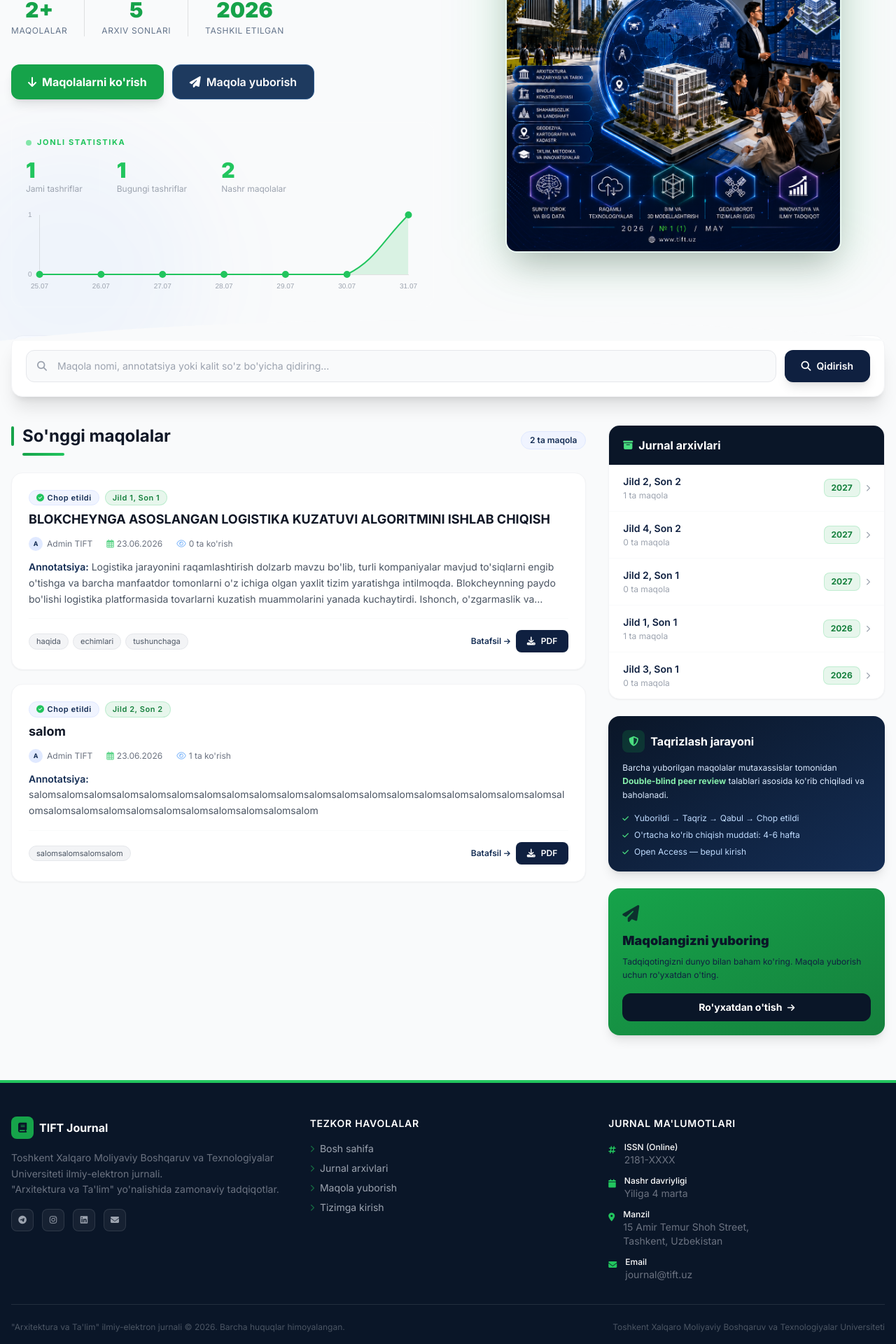
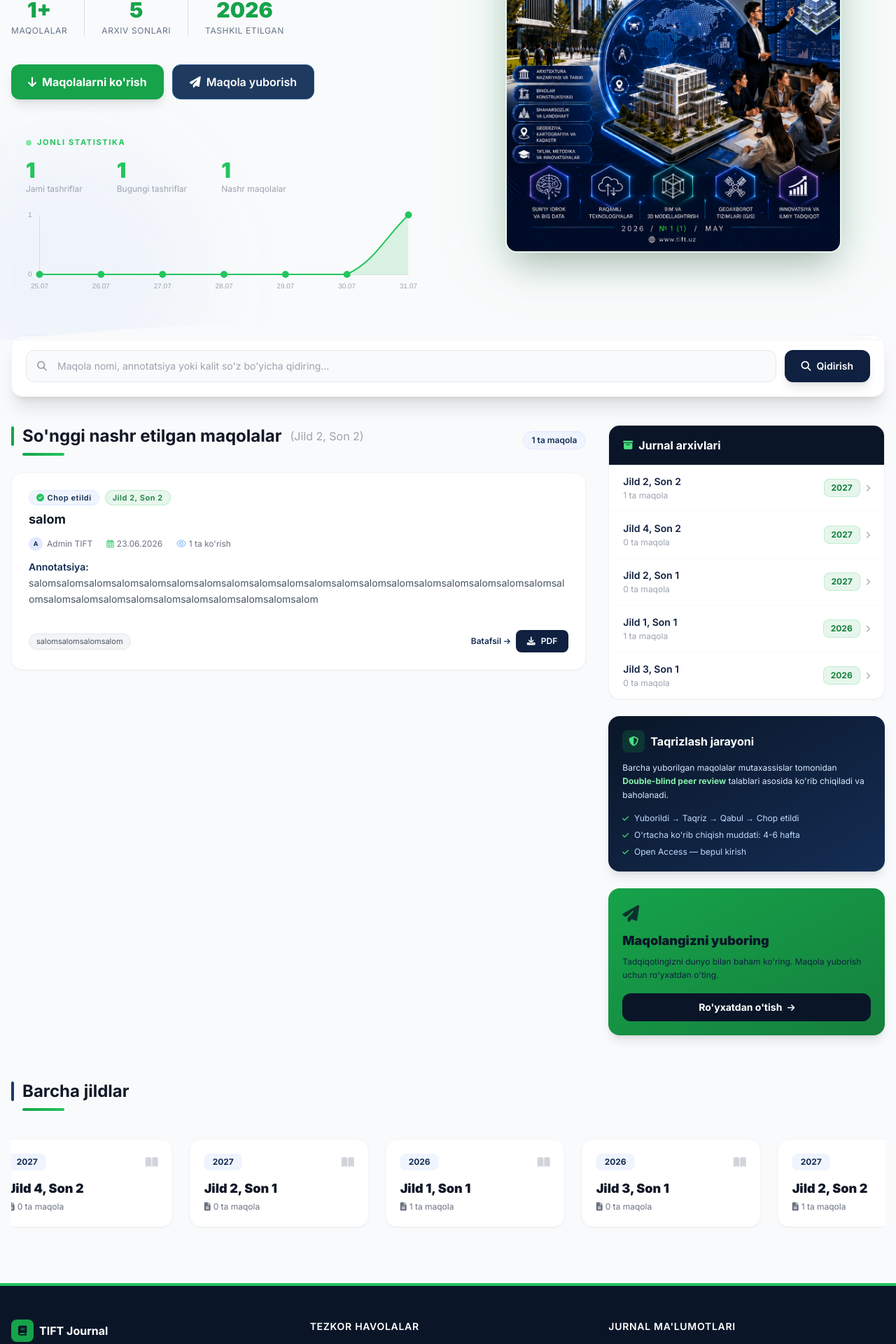
Before and after one commit to zzokirov/Tift_ojs_journal, a Django app: page / in a window 1280 px wide. Shown: the part 480-2400 px from the top of the page at 70% size. Run offline with Django 5.2, Linux system fonts and the light colour scheme; data comes from the database, SQL or seed files in the repository.

Commit message:
feat: add homepage issue slider and admin article issue tabs

```diff
--- a/journal/views.py
+++ b/journal/views.py
@@ -35,7 +35,15 @@ def index(request):
         week_data = []
 
     query = request.GET.get('q')
-    recent_articles = Article.objects.filter(status='published').order_by('-created_at')
+    issues = JournalIssue.objects.all().order_by('-year', '-number')
+    latest_issue = issues.first()
+    total_articles = Article.objects.filter(status='published').count()
+
+    if latest_issue:
+        recent_articles = Article.objects.filter(issue=latest_issue, status='published').order_by('-created_at')
+    else:
+        recent_articles = Article.objects.filter(status='published').order_by('-created_at')
+
     if query:
         recent_articles = recent_articles.filter(
             Q(title__icontains=query) |
@@ -46,10 +54,12 @@ def index(request):
             Q(author__last_name__icontains=query) |
             Q(author__username__icontains=query)
         )
-    recent_articles = recent_articles[:10]
-    issues = JournalIssue.objects.all().order_by('-year', '-number')
+    recent_articles = recent_articles[:4]
+
     return render(request, 'index.html', {
         'recent_articles': recent_articles,
+        'latest_issue': latest_issue,
+        'total_articles': total_articles,
         'issues': issues,
         'query': query,
         'total_visitors': total_visitors,
--- a/templates/index.html
+++ b/templates/index.html
@@ -300,7 +300,11 @@ if (ctx) {
                 <div>
                     <h2 class="text-2xl font-bold text-gray-900 flex items-center gap-3">
                         <span class="w-1 h-7 bg-green-600 rounded-full block"></span>
-                        {% if query %}{% trans "Qidiruv natijalari" %}{% else %}{% trans "So'nggi maqolalar" %}{% endif %}
+                        {% if query %}
+                            {% trans "Qidiruv natijalari" %}
+                        {% else %}
+                            {% trans "So'nggi nashr etilgan maqolalar" %} {% if latest_issue %}<span class="text-gray-400 text-base font-normal">(Jild {{ latest_issue.volume }}, Son {{ latest_issue.number }})</span>{% endif %}
+                        {% endif %}
                     </h2>
                     <div class="section-divider mt-2 ml-4"></div>
                 </div>
@@ -487,4 +491,56 @@ if (ctx) {
     </div>
 </section>
 
+<!-- BARCHA JILDLAR KARUSELI -->
+<section class="site-container px-4 pb-16">
+    <div class="flex items-center justify-between mb-6">
+        <div>
+            <h2 class="text-2xl font-bold text-gray-900 flex items-center gap-3">
+                <span class="w-1 h-7 bg-navy-600 rounded-full block"></span>
+                {% trans "Barcha jildlar" %}
+            </h2>
+            <div class="section-divider mt-2 ml-4"></div>
+        </div>
+    </div>
+
+    <div class="relative overflow-hidden group py-4">
+        <div class="flex space-x-6 animate-marquee group-hover:pause" style="width: max-content;">
+            {% for issue in issues %}
+            <a href="{% url 'issue_detail' issue.pk %}" class="block bg-white border border-gray-100 p-5 rounded-2xl shadow-sm hover:shadow-md transition-all shrink-0 w-64 card-hover">
+                <div class="flex items-center justify-between mb-3">
+                    <span class="bg-navy-50 text-navy-700 px-3 py-1 rounded-lg text-xs font-bold">{{ issue.year }}</span>
+                    <i class="fas fa-book-open text-gray-300"></i>
+                </div>
+                <h3 class="font-black text-lg text-gray-900 mb-1">{% blocktrans with vol=issue.volume num=issue.number %}Jild {{ vol }}, Son {{ num }}{% endblocktrans %}</h3>
+                <p class="text-xs text-gray-500"><i class="fas fa-file-alt mr-1"></i>{{ issue.articles.count }} {% trans "ta maqola" %}</p>
+            </a>
+            {% endfor %}
+            <!-- Double the content for smooth infinite scrolling -->
+            {% for issue in issues %}
+            <a href="{% url 'issue_detail' issue.pk %}" class="block bg-white border border-gray-100 p-5 rounded-2xl shadow-sm hover:shadow-md transition-all shrink-0 w-64 card-hover">
+                <div class="flex items-center justify-between mb-3">
+                    <span class="bg-navy-50 text-navy-700 px-3 py-1 rounded-lg text-xs font-bold">{{ issue.year }}</span>
+                    <i class="fas fa-book-open text-gray-300"></i>
+                </div>
+                <h3 class="font-black text-lg text-gray-900 mb-1">{% blocktrans with vol=issue.volume num=issue.number %}Jild {{ vol }}, Son {{ num }}{% endblocktrans %}</h3>
+                <p class="text-xs text-gray-500"><i class="fas fa-file-alt mr-1"></i>{{ issue.articles.count }} {% trans "ta maqola" %}</p>
+            </a>
+            {% endfor %}
+        </div>
+    </div>
+</section>
+
+<style>
+@keyframes marquee {
+    0% { transform: translateX(0); }
+    100% { transform: translateX(-50%); }
+}
+.animate-marquee {
+    animation: marquee 30s linear infinite;
+}
+.group-hover\:pause:hover {
+    animation-play-state: paused;
+}
+</style>
+
 {% endblock %}
```
Also changed, not shown: journal/admin.py (+8 -0 lines), templates/admin/journal/article/change_list.html (added, +40 -0 lines).
